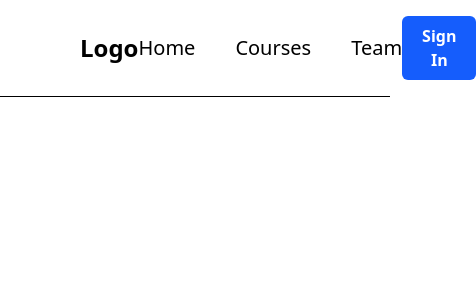
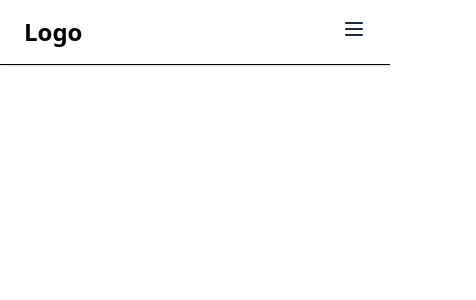
Before and after one commit to Yamankd/IITM-EDUCATION, a React (Vite) app: page /store in a window 390 px wide. Shown: the top 300 px of the page, 476 px wide, since content can reach past the window. Built offline with nearby package versions, Linux system fonts and the light colour scheme.

Commit message:
make navbar responsive

```diff
--- a/src/CUSTOM_COMPONENTS/Navbar.jsx
+++ b/src/CUSTOM_COMPONENTS/Navbar.jsx
@@ -1,18 +1,62 @@
-import React from 'react'
-import { NavLink } from 'react-router-dom'
+import React, { useState } from 'react';
+import { NavLink } from 'react-router-dom';
 
 const Navbar = () => {
+    const [isOpen, setIsOpen] = useState(false);
+
+    const toggleMenu = () => {
+        setIsOpen(!isOpen);
+    };
+
     return (
-        <nav className='flex items-center justify-between px-20 py-4 border-b '>
+        <nav className='flex items-center justify-between px-6 md:px-20 py-4 border-b relative bg-white shadow-sm'>
             <div className='text-2xl font-semibold'>Logo</div>
-            <div className='flex items-center justify-center gap-10 text-xl'>
-                <NavLink to='/'>Home</NavLink>
-                <NavLink to='/course'>Courses</NavLink>
-                <NavLink to='/team'>Team</NavLink>
+
+            {/* Desktop Menu */}
+            <div className='hidden md:flex items-center gap-10 text-lg'>
+                <NavLink to='/' className='hover:text-blue-600'>Home</NavLink>
+                <NavLink to='/course' className='hover:text-blue-600'>Courses</NavLink>
+                <NavLink to='/team' className='hover:text-blue-600'>Team</NavLink>
+                <NavLink to='/store' className='hover:text-blue-600'>Store</NavLink>
             </div>
-            <button className='px-5 py-2 bg-blue-600 text-white rounded-md cursor-pointer font-bold'>Sign In</button>
+
+            <button className='hidden md:block px-5 py-2 bg-blue-600 text-white rounded-md cursor-pointer font-bold'>
+                Sign In
+            </button>
+
+            {/* Hamburger Icon */}
+            <div className='md:hidden'>
+                <button onClick={toggleMenu}>
+                    <svg
+                        xmlns="http://www.w3.org/2000/svg"
+                        className="h-6 w-6 text-gray-800"
+                        fill="none"
+                        viewBox="0 0 24 24"
+                        stroke="currentColor"
+                    >
+                        {isOpen ? (
+                            <path strokeLinecap="round" strokeLinejoin="round" strokeWidth={2} d="M6 18L18 6M6 6l12 12" />
+                        ) : (
+                            <path strokeLinecap="round" strokeLinejoin="round" strokeWidth={2} d="M4 6h16M4 12h16M4 18h16" />
+                        )}
+                    </svg>
+                </button>
+            </div>
+
+            {/* Mobile Menu */}
+            {isOpen && (
+                <div className='absolute top-full left-0 w-full bg-white shadow-md flex flex-col items-center gap-4 py-4 md:hidden z-50'>
+                    <NavLink to='/' onClick={toggleMenu} className='text-lg hover:text-blue-600'>Home</NavLink>
+                    <NavLink to='/course' onClick={toggleMenu} className='text-lg hover:text-blue-600'>Courses</NavLink>
+                    <NavLink to='/team' onClick={toggleMenu} className='text-lg hover:text-blue-600'>Team</NavLink>
+                    <NavLink to='/store' onClick={toggleMenu} className='text-lg hover:text-blue-600'>Store</NavLink>
+                    <button className='px-5 py-2 bg-blue-600 text-white rounded-md font-bold' onClick={toggleMenu}>
+                        Sign In
+                    </button>
+                </div>
+            )}
         </nav>
-    )
-}
+    );
+};
 
-export default Navbar
+export default Navbar;
--- /dev/null
+++ b/src/pages/Store.jsx
@@ -0,0 +1,11 @@
+import React from 'react'
+
+const Store = () => {
+    return (
+        <div>
+
+        </div>
+    )
+}
+
+export default Store
--- a/src/routings/Routing.jsx
+++ b/src/routings/Routing.jsx
@@ -1,18 +1,20 @@
 import React from 'react'
 import { Route, Router } from 'react-router-dom'
-import Home from '../CUSTOM_COMPONENTS/Home'
-import Courses from '../CUSTOM_COMPONENTS/Courses'
-import Team from '../CUSTOM_COMPONENTS/Team'
+import Home from '../pages/Home'
+import Courses from '../pages/Courses'
+import Team from '../pages/Team'
+import Store from '../pages/Store'
 const Routing = () => {
     return (
         <div>
             <Router>
                 <Route path='/' element={<Home />} />
                 <Route path='/courses' element={<Courses />} />
+                <Route path='/store' element={<Courses />} />
                 <Route path='/team' element={<Team />} />
+                <Route path='/store' element={<Store />} />
             </Router>
-
-        </div >
+        </div>
     )
 }
 
```
Also changed, not shown: src/pages/Courses.jsx (renamed from src/CUSTOM_COMPONENTS/Courses.jsx), src/pages/Home.jsx (renamed from src/CUSTOM_COMPONENTS/Home.jsx), src/pages/Team.jsx (renamed from src/CUSTOM_COMPONENTS/Team.jsx).
